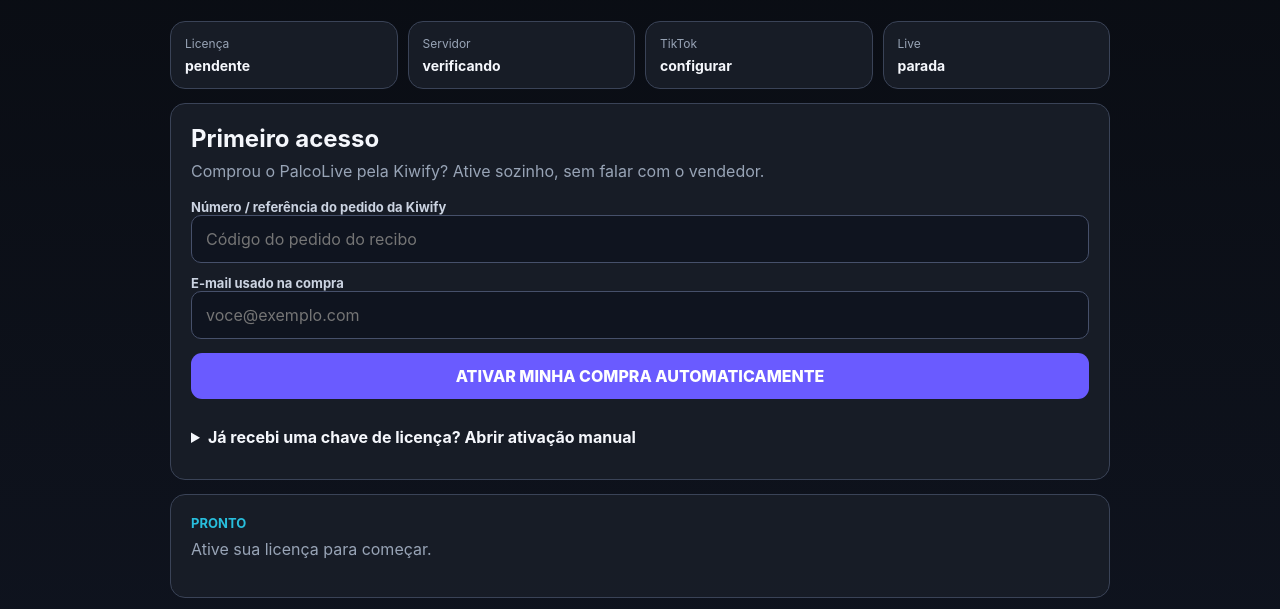
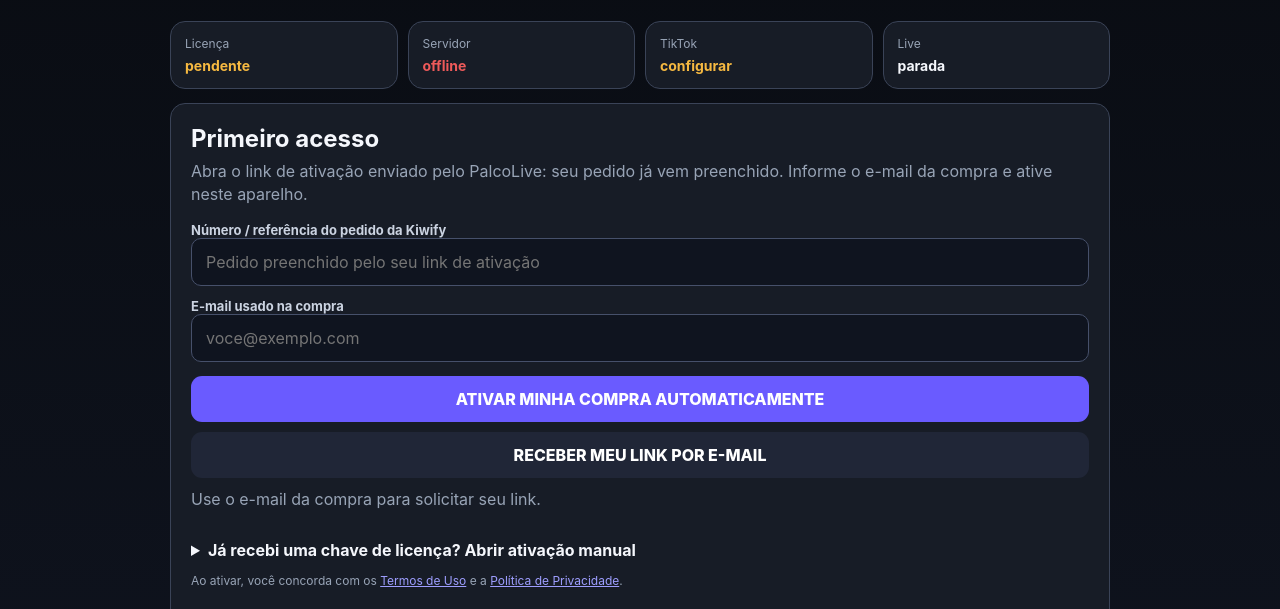
Before and after one commit to kauan297/site, a website: page public/index.html in a window 1280 px wide. Shown: the part 120-729 px from the top of the page. Drawn offline with Linux system fonts and the light colour scheme; no server answers.

Commit message:
Prepare reliable individual activation delivery and final license checks

```diff
--- a/public/index.html
+++ b/public/index.html
@@ -31,24 +31,26 @@
     <section class="card" id="activationCard">
       <h2>Primeiro acesso</h2>
       <div id="kiwifyActivation">
-        <p>Comprou o PalcoLive pela Kiwify? Ative sozinho, sem falar com o vendedor.</p>
+        <p>Abra o link de ativação enviado pelo PalcoLive: seu pedido já vem preenchido. Informe o e-mail da compra e ative neste aparelho.</p>
         <label for="kiwifyOrder">Número / referência do pedido da Kiwify</label>
-        <input id="kiwifyOrder" type="text" autocomplete="off" placeholder="Código do pedido do recibo">
+        <input id="kiwifyOrder" type="text" autocomplete="off" placeholder="Pedido preenchido pelo seu link de ativação">
         <label for="kiwifyEmail">E-mail usado na compra</label>
         <input id="kiwifyEmail" type="email" autocomplete="email" placeholder="voce@exemplo.com">
         <button type="button" id="kiwifyActivateBtn" class="primary wide">ATIVAR MINHA COMPRA AUTOMATICAMENTE</button>
+        <button type="button" id="kiwifyDeliveryBtn" class="secondary wide" style="margin-top:10px" disabled>RECEBER MEU LINK POR E-MAIL</button>
+        <p id="kiwifyDeliveryStatus" style="margin-top:10px" role="status">Use o e-mail da compra para solicitar seu link.</p>
         <p id="kiwifySetupStatus" class="warn" style="margin-top:10px"></p>
       </div>
       <details id="manualActivation">
         <summary style="cursor:pointer;padding:12px 0"><b>Já recebi uma chave de licença? Abrir ativação manual</b></summary>
         <p>Código do seu aparelho: <code id="deviceCode">CARREGANDO...</code></p>
         <button type="button" id="copyDeviceBtn" class="secondary">COPIAR CÓDIGO</button>
-      <p style="font-size:12px">Ao ativar, você concorda com os <a href="/termos" target="_blank" rel="noopener">Termos de Uso</a> e a <a href="/privacidade" target="_blank" rel="noopener">Política de Privacidade</a>.</p>
       <div class="row" id="manualLicenseRow">
         <input id="licenseInput" type="password" placeholder="Chave de licença manual" autocomplete="off">
         <button id="activateBtn" class="primary">ATIVAR CHAVE</button>
       </div>
       </details>
+      <p style="font-size:12px">Ao ativar, você concorda com os <a href="/termos" target="_blank" rel="noopener">Termos de Uso</a> e a <a href="/privacidade" target="_blank" rel="noopener">Política de Privacidade</a>.</p>
     </section>
 
     <section class="card hidden" id="mainCard">
```
